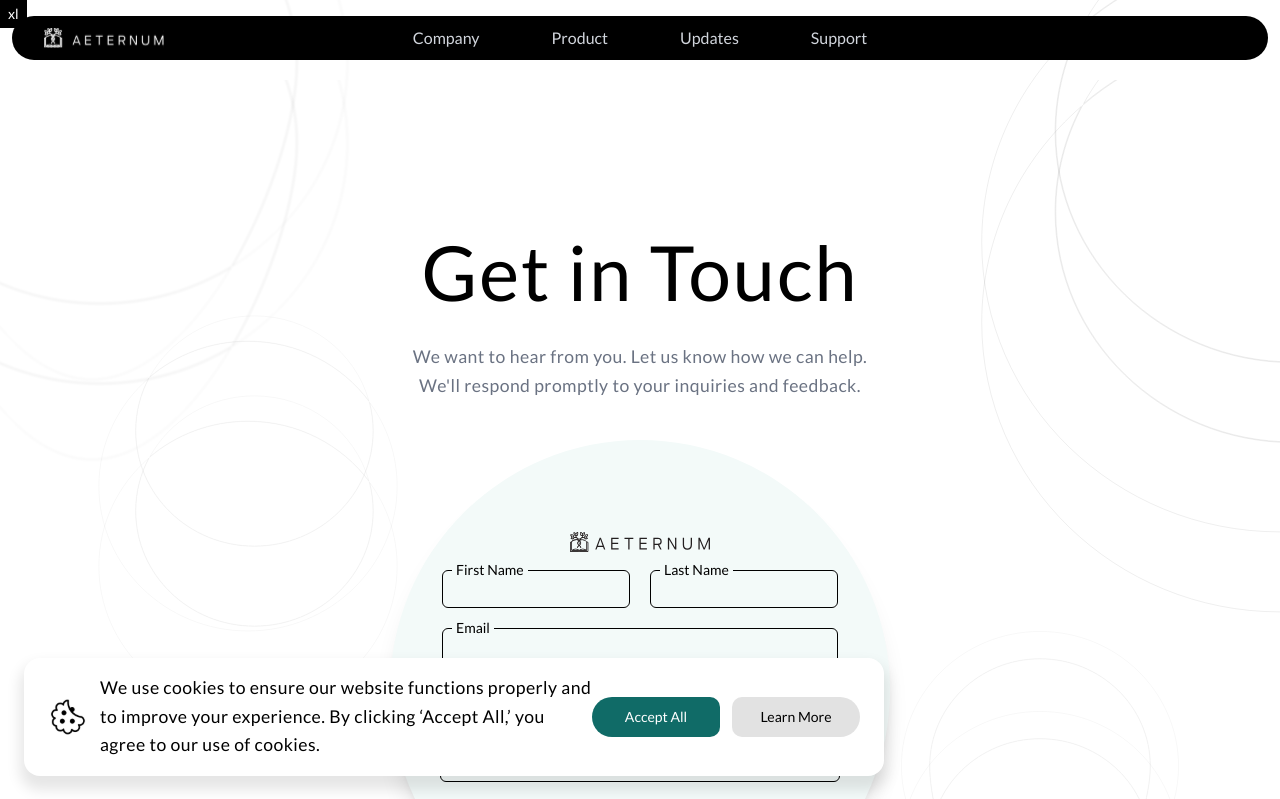
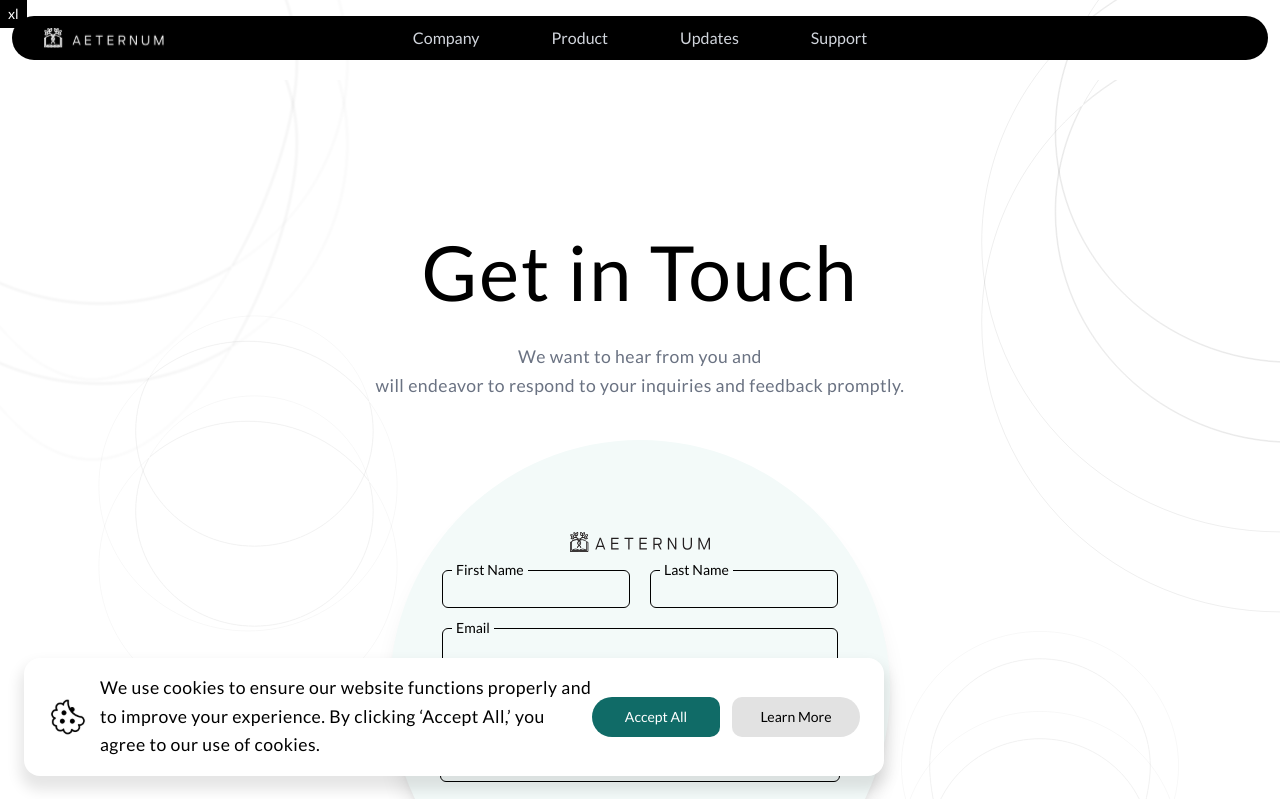
Before and after one commit to Aeternum-Legacy/aeternum2025, a Next.js app: page /contact in a window 1280 px wide. Shown: the top 799 px of the page. Built offline with nearby package versions, Linux system fonts and the light colour scheme.

Commit message:
fix: basic fix on phrases

```diff
--- a/src/app/about/page.tsx
+++ b/src/app/about/page.tsx
@@ -178,7 +178,7 @@ export default function AboutPage() {
             <p className="text-gray-700 ">
               Respect is a core value of Aeternum. We embrace the richness of
               diverse experiences, perspectives, and identities, and believe
-              that dignity is best shown in how we engage with one another —
+              that respect is best shown in how we engage with one another —
               especially when our views differ. Through empathy, openness, and
               humility, we foster a culture where all voices are heard and
               valued.
--- a/src/app/contact/page.tsx
+++ b/src/app/contact/page.tsx
@@ -120,9 +120,9 @@ export default function Contact() {
           </div> */}
 
           <p className="text-center text-gray-500 mb-10">
-            We want to hear from you. Let us know how we can help.
+            We want to hear from you and
             <br />
-            We'll respond promptly to your inquiries and feedback.
+            will endeavor to respond to your inquiries and feedback promptly.
           </p>
 
           <div className="flex items-center justify-center w-full">
@@ -194,7 +194,7 @@ export default function Contact() {
                       htmlFor="notes"
                       className="absolute -top-2 left-3 bg-white sm:bg-[#F3FAF9] px-1 text-sm text-black"
                     >
-                      Notes
+                      Feedback
                     </label>
                     <textarea
                       id="notes"
```
